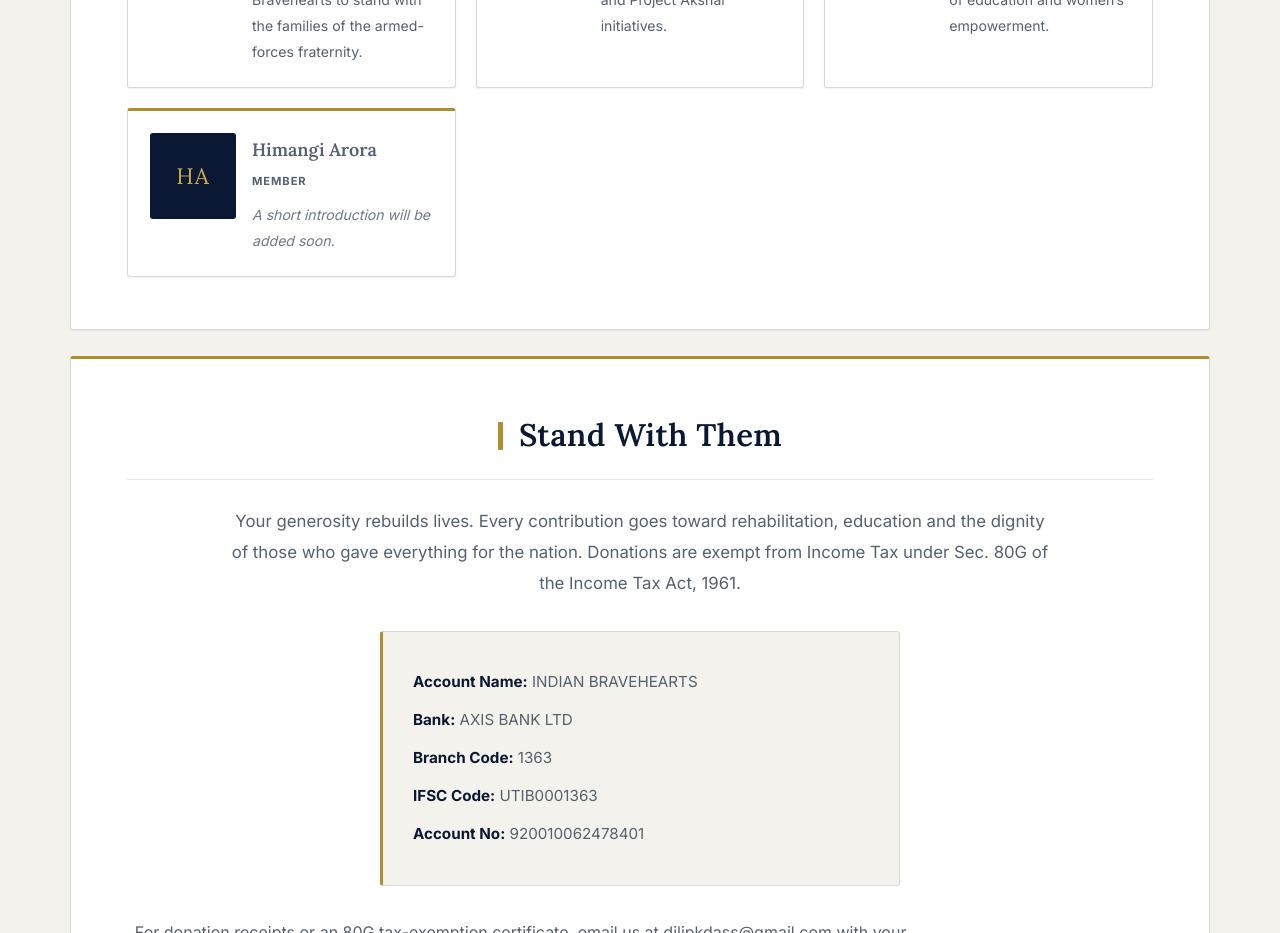
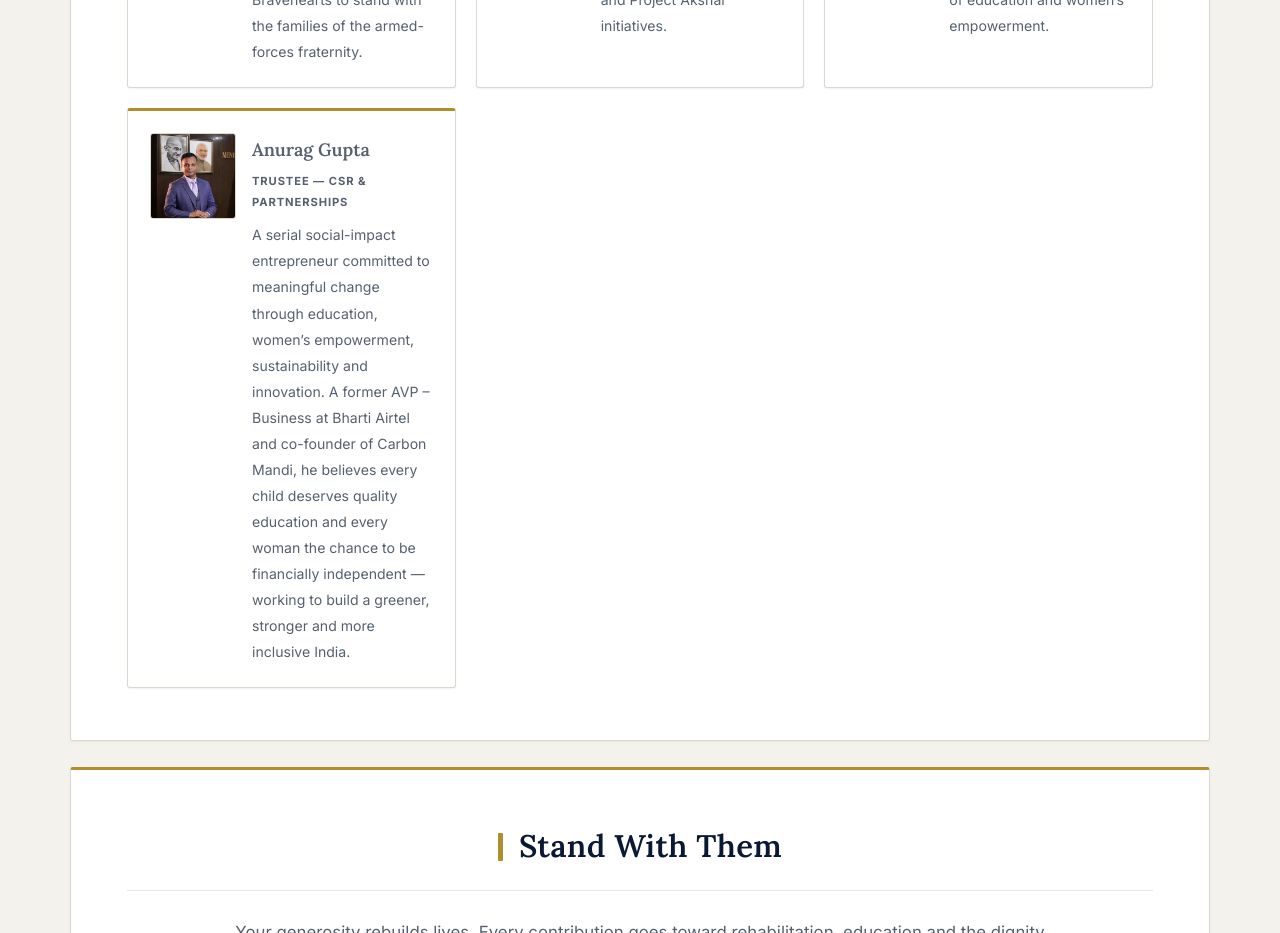
Before and after one commit to revotron8753/IndianBraveHearts, a React (Vite) app: page / in a window 1280 px wide. Shown: the part 7700-8633 px from the top of the page. Built offline with nearby package versions, Linux system fonts and the light colour scheme.

Commit message:
added anurag gupta

```diff
--- a/src/App.jsx
+++ b/src/App.jsx
@@ -3,6 +3,7 @@ import logo from './public/Logo.jpeg';
 import anthemVideo from './public/Jan Gan Man.mp4';
 import founderPhoto from './public/Faces/Col. D.K. Dass.png';
 import sarahPhoto from './public/Faces/Sarah D Rawat.jpg';
+import anuragPhoto from './public/Faces/Anurag Gupta.jpg';
 import flag from './public/indian-flag.png';
 import aksharLogo from './public/Projects/Akshar/Photo from Piyush Pandey.jpg';
 import preetiPhoto from './public/Projects/Akshar/IMG-20260621-WA0034.jpg';
@@ -285,11 +286,11 @@ const team = [
     bio: "Founder of Queeniefied Events and the women’s community Swawlambani, State Director for Miss Universe (UP & Punjab) and a Sarojini Naidu Award honouree. A partner on Project Akshar, she brings her platform to the cause of education and women’s empowerment.",
   },
   {
-    name: 'Himangi Arora',
-    role: 'Member',
-    photo: null,
-    initials: 'HA',
-    bio: null,
+    name: 'Anurag Gupta',
+    role: 'Trustee — CSR & Partnerships',
+    photo: anuragPhoto,
+    initials: 'AG',
+    bio: "A serial social-impact entrepreneur committed to meaningful change through education, women’s empowerment, sustainability and innovation. A former AVP – Business at Bharti Airtel and co-founder of Carbon Mandi, he believes every child deserves quality education and every woman the chance to be financially independent — working to build a greener, stronger and more inclusive India.",
   },
 ];
 
```
